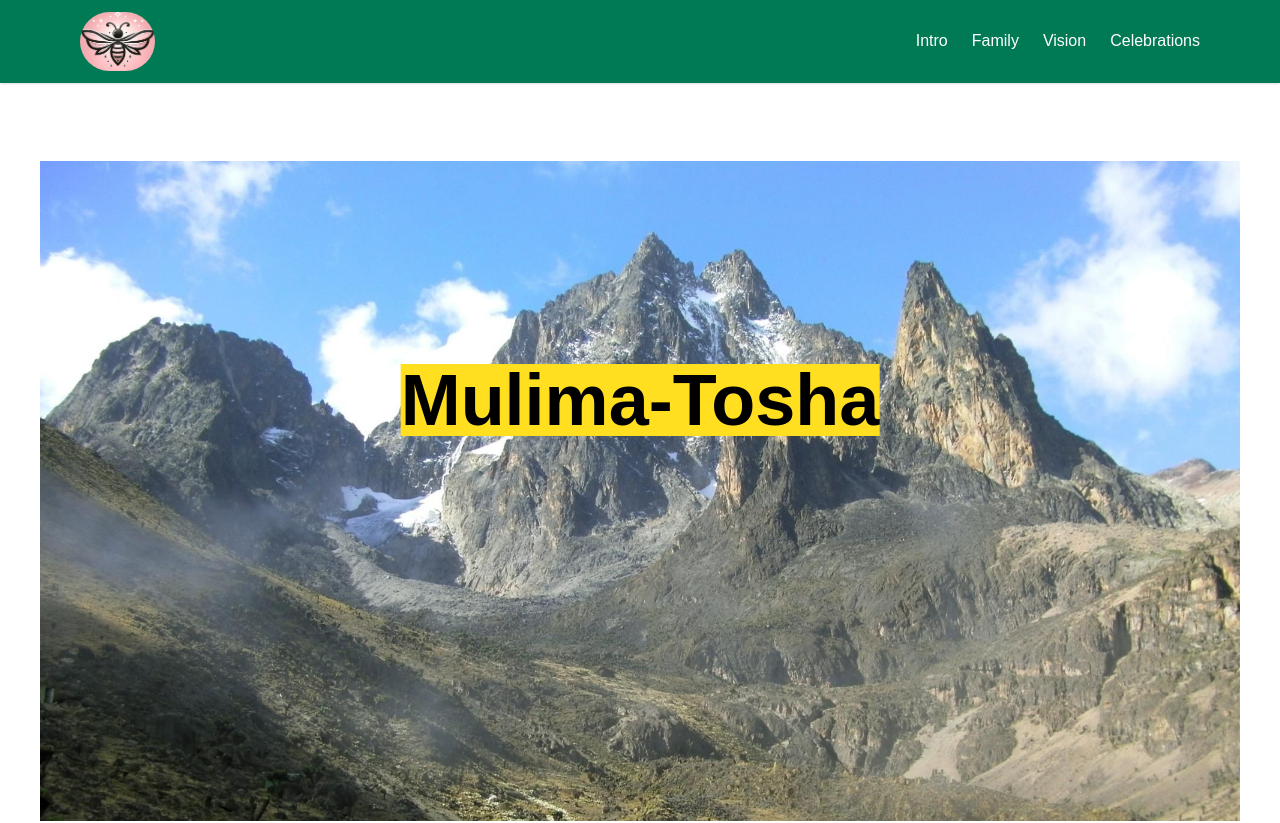
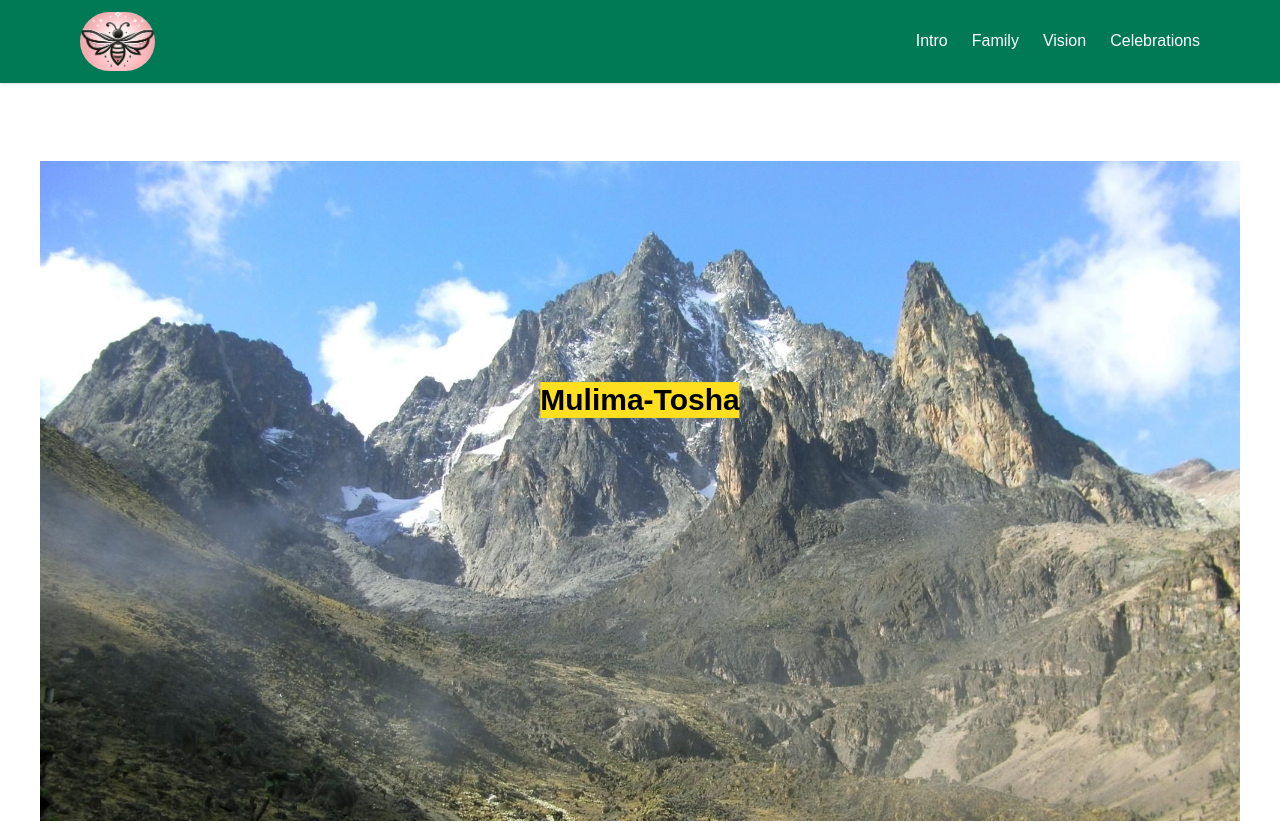
Before and after one commit to JKananda-code/wa-homecoming, a Next.js app: page /videos in a window 1280 px wide. Shown: the top 823 px of the page. Built offline with nearby package versions, Linux system fonts and the light colour scheme.

Commit message:
commit 14-12 noon after adding header Image ti Vg

```diff
--- a/app/videos/page.tsx
+++ b/app/videos/page.tsx
@@ -16,7 +16,7 @@ const VideoPlayer = () => {
                   className="absolute top-1/2 left-1/2 -translate-x-1/2 -translate-y-1/2"
                   />
          </div>
-         <h1 className="absolute top-1/2 left-1/2 transform -translate-x-1/2 -translate-y-1/2 text-7xl text-black bg-yellow-300 font-bold">
+         <h1 className="absolute top-1/2 left-1/2 transform -translate-x-1/2 -translate-y-1/2 text-3xl text-black bg-yellow-300 font-bold">
          Mulima-Tosha
          </h1>
         <div>
```
